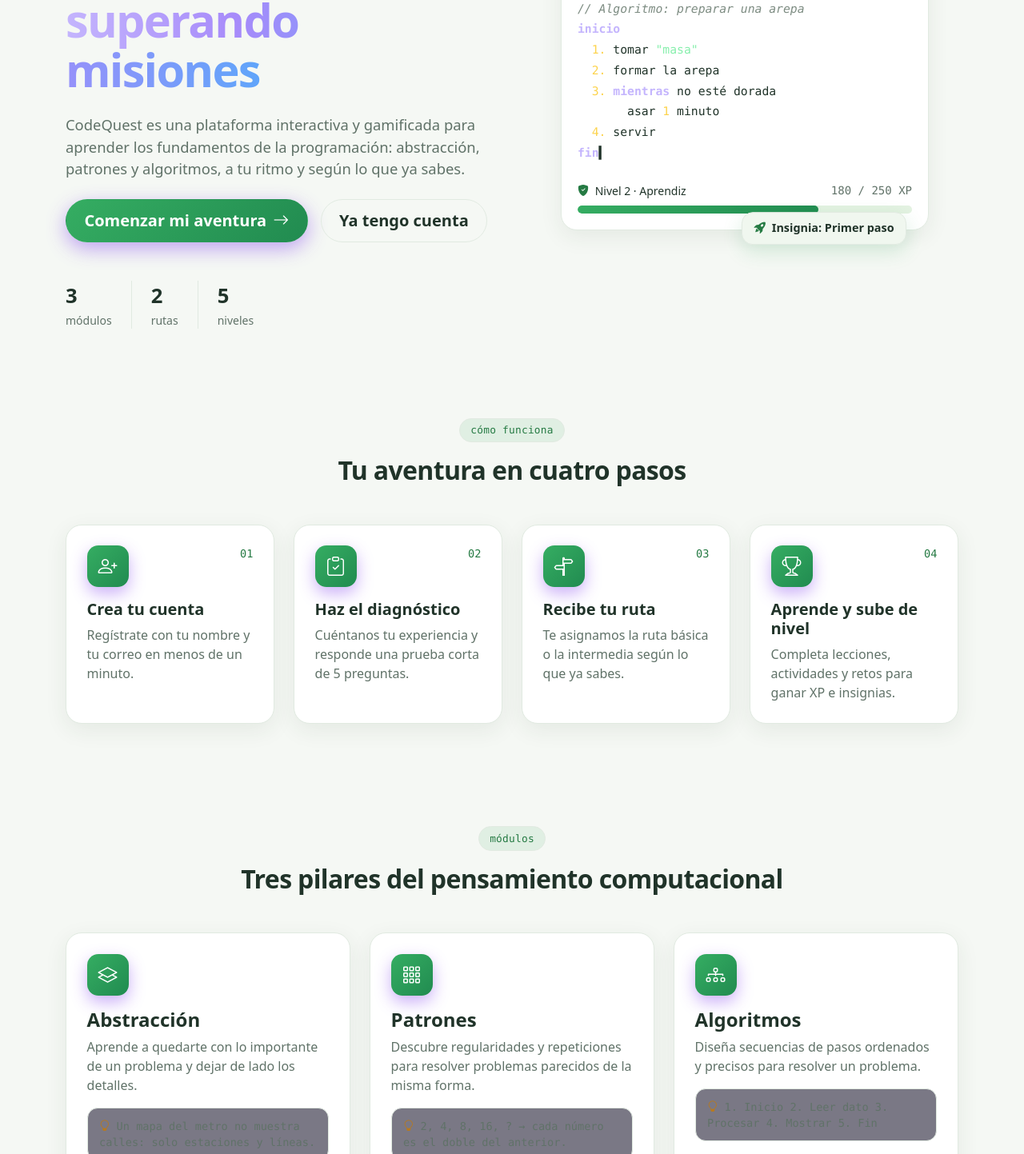
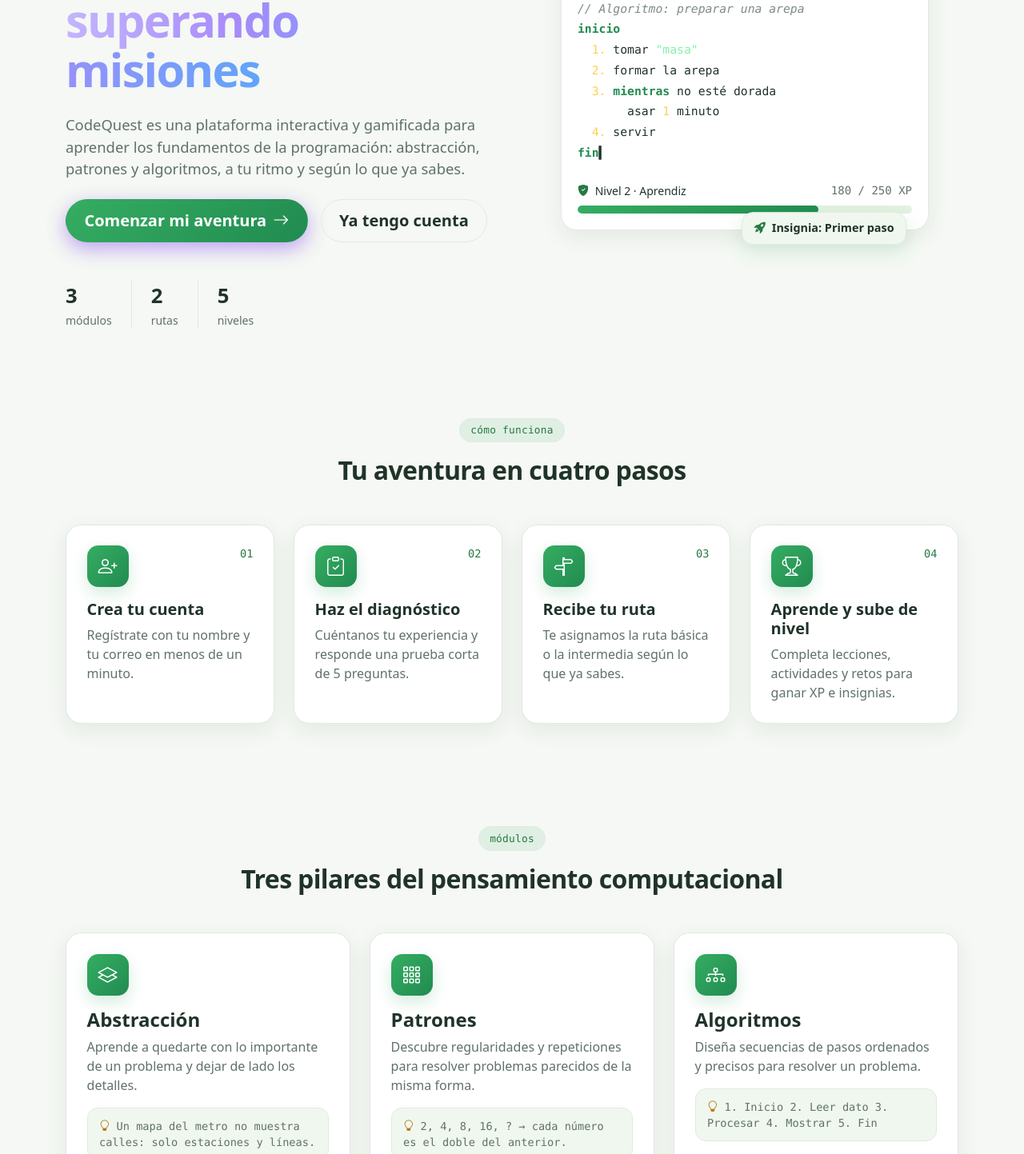
Before and after one commit to andreacasadiegos/CodeQuestt, a React (Vite) app in the folder frontend/: page / in a window 1280 px wide. Shown: the part 347-1790 px from the top of the page at 80% size. Built offline with nearby package versions, Linux system fonts and the light colour scheme; no server answers.

Commit message:
style: complete light gamified palette across learning screens

```diff
--- a/frontend/src/styles/home.css
+++ b/frontend/src/styles/home.css
@@ -68,7 +68,7 @@
   white-space: pre-wrap;
 }
 
-.cq-tok-key { color: #c4b5fd; font-weight: 600; }
+.cq-tok-key { color: #218b50; font-weight: 600; }
 .cq-tok-str { color: #86efac; }
 .cq-tok-num { color: #fcd34d; }
 .cq-tok-com { color: var(--cq-text-dim); font-style: italic; }
@@ -160,7 +160,7 @@
   background: var(--cq-gradient);
   color: #fff;
   font-size: 1.5rem;
-  box-shadow: 0 8px 20px rgba(124, 58, 237, 0.4);
+  box-shadow: 0 8px 20px rgba(47, 158, 85, 0.2);
 }
 
 .cq-icon-soft {
@@ -179,7 +179,7 @@
   margin-top: 1rem;
   padding: 0.7rem 0.9rem;
   border-radius: var(--cq-radius-sm);
-  background: rgba(13, 10, 34, 0.55);
+  background: rgba(240, 247, 239, 0.95);
   border: var(--cq-border);
   font-family: var(--cq-font-code);
   font-size: 0.85rem;
@@ -199,7 +199,7 @@
 .cq-cta {
   padding: 3rem 2rem;
   background:
-    radial-gradient(500px 250px at 0% 0%, rgba(124, 58, 237, 0.5), transparent 70%),
-    radial-gradient(500px 250px at 100% 100%, rgba(59, 130, 246, 0.4), transparent 70%),
+    radial-gradient(500px 250px at 0% 0%, rgba(47, 158, 85, 0.22), transparent 70%),
+    radial-gradient(500px 250px at 100% 100%, rgba(57, 135, 216, 0.12), transparent 70%),
     var(--cq-surface-2);
 }
```
